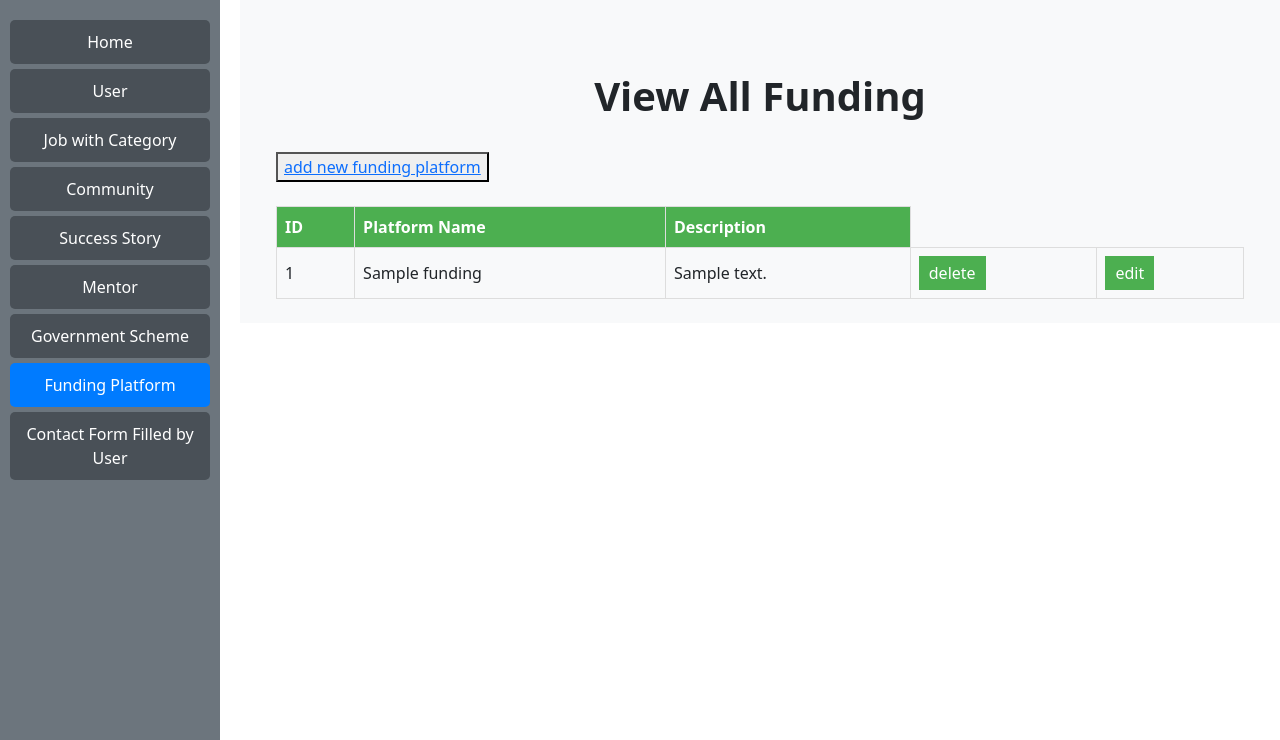
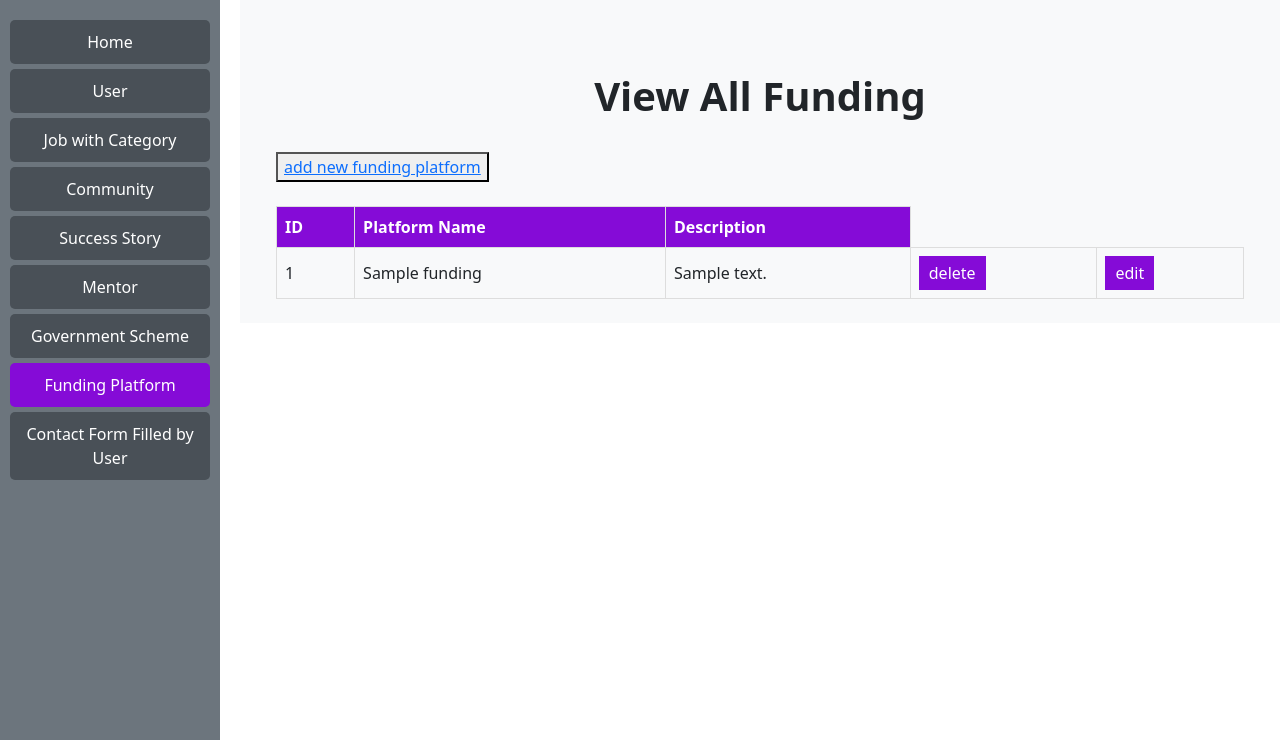
Before and after one commit to Rutukadam1910/www.reconnectHer.com, a Spring Boot app: page /allfundList in a window 1280 px wide. Shown: the part 60-800 px from the top of the page. Run offline with Spring Boot 4, Linux system fonts and the light colour scheme; tables that the repository leaves empty hold one stand-in row (values such as "Sample post").

Commit message:
Update adminDash.css

```diff
--- a/src/main/resources/static/css/adminDash.css
+++ b/src/main/resources/static/css/adminDash.css
@@ -47,7 +47,7 @@
     left: 0;
     bottom: 0;
     z-index: 1;
-    background-color: #6610f2;; /* Dark background color for vertical navigation */
+    background-color: rgb(107, 60, 249); /* Dark background color for vertical navigation */
     width: 220px; /* Width of the sidebar */
     padding-top: 20px; /* Add padding to the top */
     padding-left: 10px; /* Add padding to the left */
@@ -69,12 +69,12 @@
 
 /* Active link */
 .sidebar .nav-link.active {
-    background-color: #007bff; /* Active link background color */
+    background-color: rgb(133, 11, 215); /* Active link background color */
 }
 
 /* Hover effect for nav links */
 .sidebar .nav-link:hover {
-    background-color: #28a745; /* Change color to green shade on hover */
+    background-color: rgb(91, 22, 137); /* Change color to green shade on hover */
 }
 
 /* Adjust main content area */
@@ -101,7 +101,7 @@
 }
 
 th {
-    background-color: #4CAF50;
+    background-color: rgb(133, 11, 215);
     color: white;
 }
 
@@ -119,7 +119,7 @@
 }
 
 input[type="submit"] {
-    background-color: #4CAF50;
+    background-color: rgb(133, 11, 215);
     color: white;
     border: none;
     padding: 5px 10px;
@@ -127,7 +127,7 @@
 }
 
 input[type="submit"]:hover {
-    background-color: #45a049;
+    background-color: rgb(91, 22, 137);
 }
 
 /* Heading styling */
```
